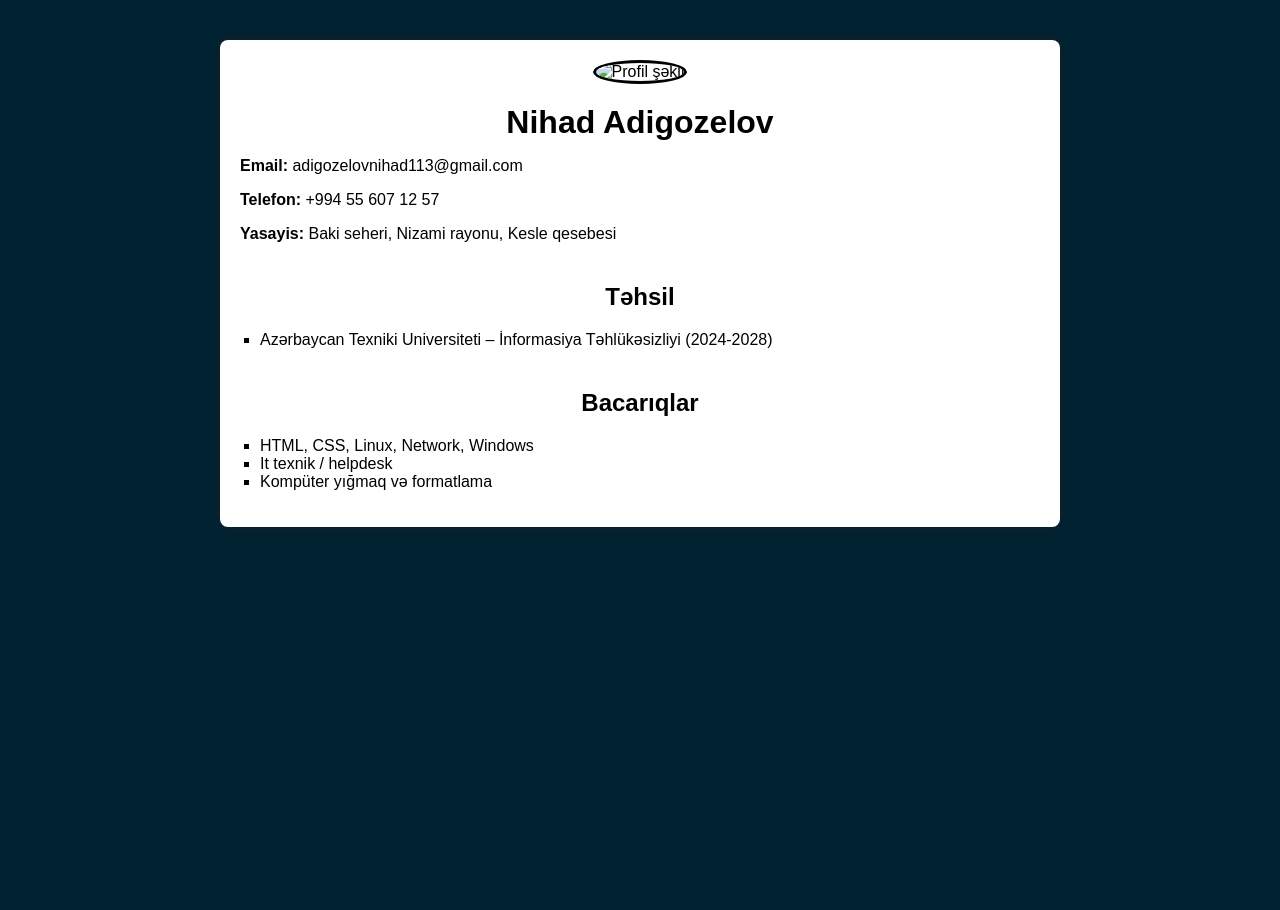
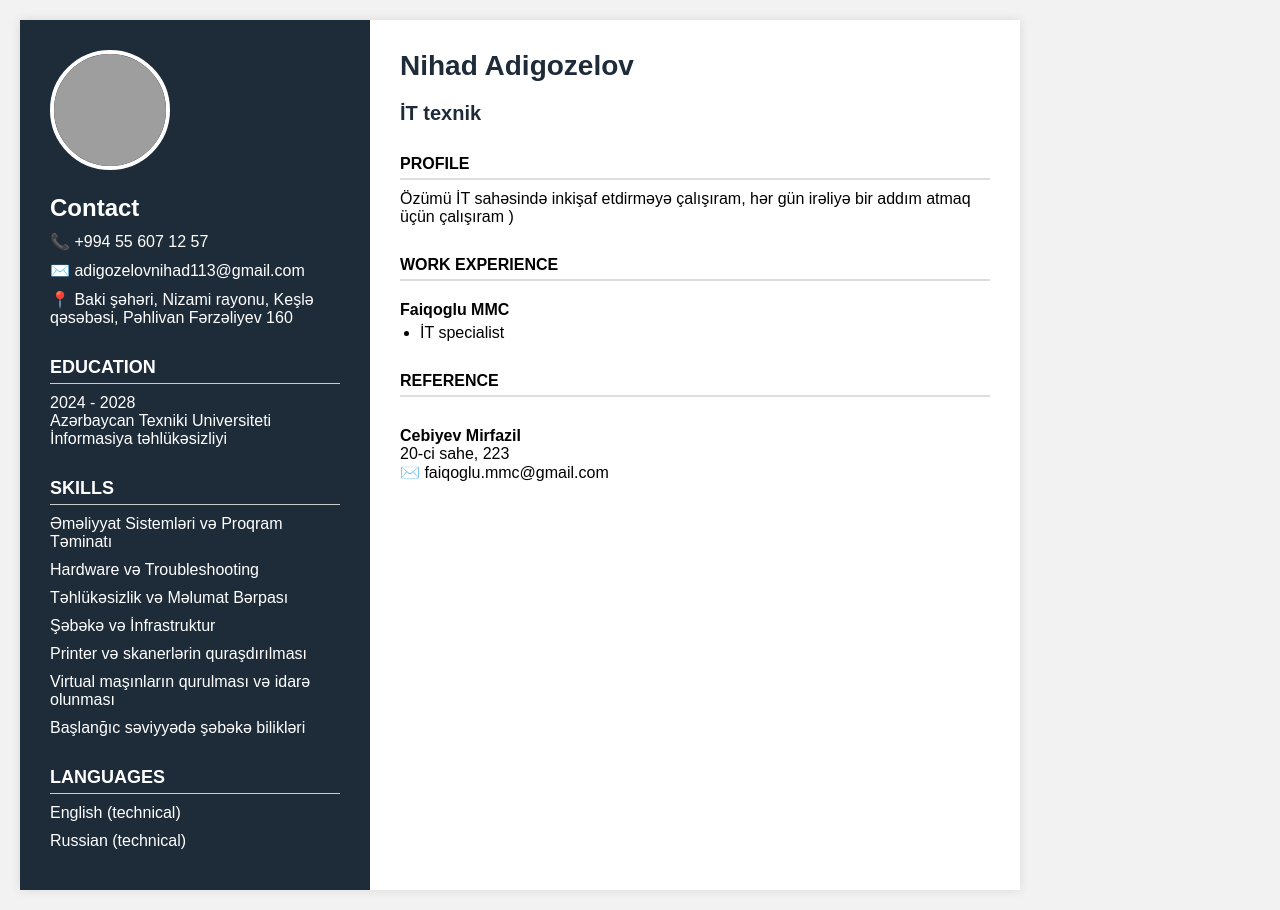
Before and after one commit to Ad1gozalovNihad/Nihad-Adigozelov-CV, a plain HTML site: page code1.html in a window 1280 px wide. Before the commit the page ends 800 px from the top, so only its background shows below. Drawn offline with Linux system fonts and the light colour scheme; grey boxes are pictures that could not be loaded.

Commit message:
Update code1.html

```diff
--- a/code1.html
+++ b/code1.html
@@ -1,84 +1,156 @@
 <!DOCTYPE html>
-<html lang="az">
+<html lang="en">
 <head>
   <meta charset="UTF-8">
   <meta name="viewport" content="width=device-width, initial-scale=1.0">
-  <title>Adigozelov Nihad CV</title>
-
+  <title>Nihad Adigozelovun CV-si</title>
   <style>
-    body {
-      font-family: Arial, sans-serif;
-      background-color: #012230;
-      color: #000000;
+    * {
+      box-sizing: border-box;
       margin: 0;
       padding: 0;
+      font-family: 'Arial', sans-serif;
     }
 
-    .CVnin_ici {
-      width: 80%;
-      max-width: 800px;
-      margin: 40px auto;
-      background-color: #fff;
+    body {
+      display: flex;
+      min-height: 100vh;
+      background: #f2f2f2;
       padding: 20px;
-      border-radius: 8px;
-      box-shadow: 0px 0px 10px rgba(255, 5, 5, 0.1);
-      text-align: center;
     }
 
-    .profil_sekli {
-      width: 150px;
-      height: 150px;
+    .container {
+      display: flex;
+      max-width: 1000px;
+      width: 100%;
+      background: white;
+      box-shadow: 0 0 10px rgba(0,0,0,0.1);
+    }
+
+    .sidebar {
+      width: 35%;
+      background: #1e2c3a;
+      color: white;
+      padding: 30px;
+    }
+
+    .profile-pic {
+      width: 120px;
+      height: 120px;
       border-radius: 50%;
       object-fit: cover;
+      border: 4px solid white;
       margin-bottom: 20px;
-      border: 3px solid #000000;
     }
 
-    h1 {
-      color: #000000;
-      margin: 0;
+    .sidebar h2, .sidebar p, .sidebar li {
+      margin-bottom: 10px;
     }
 
-    h2 {
-      margin-top: 40px;
-      color: #000101;
+    .sidebar h3 {
+      margin: 30px 0 10px;
+      font-size: 18px;
+      text-transform: uppercase;
+      border-bottom: 1px solid #ccc;
+      padding-bottom: 5px;
     }
 
-    ul {
-      list-style-type: square;
-      padding-left: 20px;
-      text-align: left;
+    .sidebar ul {
+      list-style: none;
+      padding-left: 0;
     }
 
-    p {
-      text-align: left;
+    .main {
+      width: 65%;
+      padding: 30px;
+    }
+
+    .main h1 {
+      font-size: 28px;
+      color: #1e2c3a;
+    }
+
+    .main h2 {
+      font-size: 20px;
+      margin: 20px 0 10px;
+      color: #1e2c3a;
+    }
+
+    .section-title {
+      text-transform: uppercase;
+      font-weight: bold;
+      margin: 30px 0 10px;
+      border-bottom: 2px solid #ddd;
+      padding-bottom: 5px;
+    }
+
+    .job {
+      margin-bottom: 20px;
+    }
+
+    .job h4 {
+      margin-bottom: 5px;
+    }
+
+    .job ul {
+      list-style: disc;
+      padding-left: 20px;
+    }
+
+    .reference {
+      margin-top: 30px;
     }
   </style>
 </head>
+<body>
+  <div class="container">
+    <div class="sidebar">
+      <img class="profile-pic" src="https://deommarket.com/web/image/product.template/36/image_1024?unique=1bcfe7b" alt="Profile Picture">
+      <h2>Contact</h2>
+      <p>📞 +994 55 607 12 57</p>
+      <p>✉️ adigozelovnihad113@gmail.com</p>
+      <p>📍 Baki şəhəri, Nizami rayonu, Keşlə qəsəbəsi, Pəhlivan Fərzəliyev 160</p>
+      <h3>Education</h3>
+      <p>2024 - 2028<br>Azərbaycan Texniki Universiteti<br> İnformasiya təhlükəsizliyi</p>
+      <h3>Skills</h3>
+      <ul>
+        <li>Əməliyyat Sistemləri və Proqram Təminatı</li>
+        <li>Hardware və Troubleshooting
+        </li>
+        <li>Təhlükəsizlik və Məlumat Bərpası</li>
+        <li>Şəbəkə və İnfrastruktur</li>
+        <li>Printer və skanerlərin quraşdırılması</li>
+        <li>Virtual maşınların qurulması və idarə olunması</li>
+        <li>Başlanğıc səviyyədə şəbəkə bilikləri
+        </li>
+      </ul>
+      <h3>Languages</h3>
+      <ul>
+        <li>English (technical)</li>
+        <li>Russian (technical)</li>
+      </ul>
+    </div>
+    <div class="main">
+      <h1>Nihad <strong>Adigozelov</strong></h1>
+      <h2>İT texnik</h2>
+      <div class="section-title">Profile</div>
+      <p>Özümü İT sahəsində inkişaf etdirməyə çalışıram, hər gün irəliyə bir addım atmaq üçün çalışıram )</p>
+      <div class="section-title">Work Experience</div>
+      <div class="job">
+      </div>
+      <div class="job">
+        <h4>Faiqoglu MMC</h4>
+        <ul>
+          <li>İT specialist</li>
+        </ul>
+      </div>
 
-
-<body>
-  <div class="CVnin_ici">
-
-    <img class="profil_sekli" src="profile (2).jpg" alt="Profil şəkli">
-
-    <h1>Nihad Adigozelov</h1>
-    <p><strong>Email:</strong> adigozelovnihad113@gmail.com</p>
-    <p><strong>Telefon:</strong> +994 55 607 12 57</p>
-    <p><strong>Yasayis:</strong> Baki seheri, Nizami rayonu, Kesle qesebesi </p>
-
-
-    <h2>Təhsil</h2>
-    <ul>
-      <li>Azərbaycan Texniki Universiteti – İnformasiya Təhlükəsizliyi (2024-2028)</li>
-    </ul>
-
-    <h2>Bacarıqlar</h2>
-    <ul>
-      <li>HTML, CSS, Linux, Network, Windows</li>
-      <li>It texnik / helpdesk</li>
-      <li>Kompüter yığmaq və formatlama</li>
-    </ul>
+      <div class="section-title">Reference</div>
+      <div class="reference">
+        <p><strong>Cebiyev Mirfazil</strong><br>20-ci sahe, 223<br>✉️ faiqoglu.mmc@gmail.com</p>
+        <br>
+      </div>
+    </div>
   </div>
 </body>
 </html>
```
